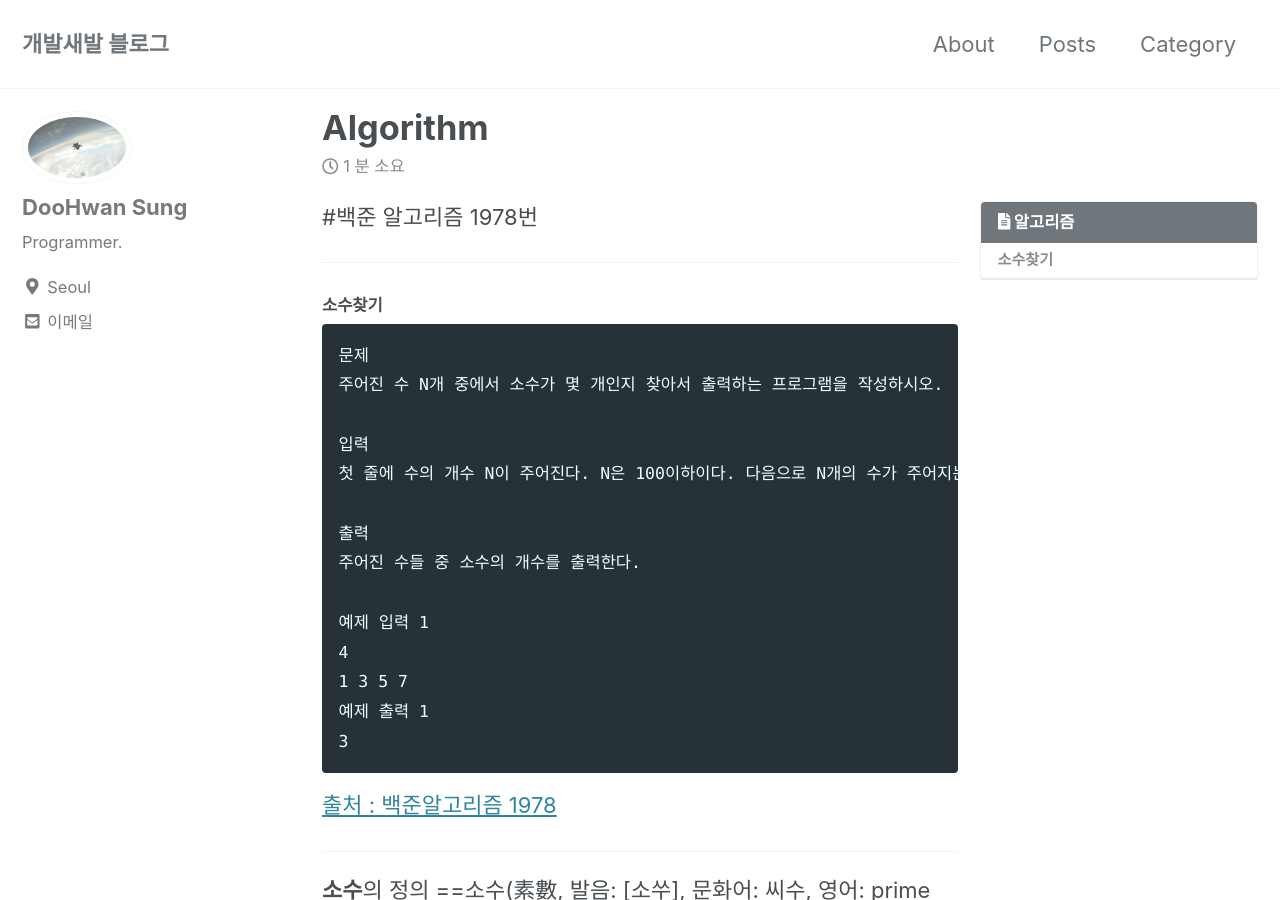
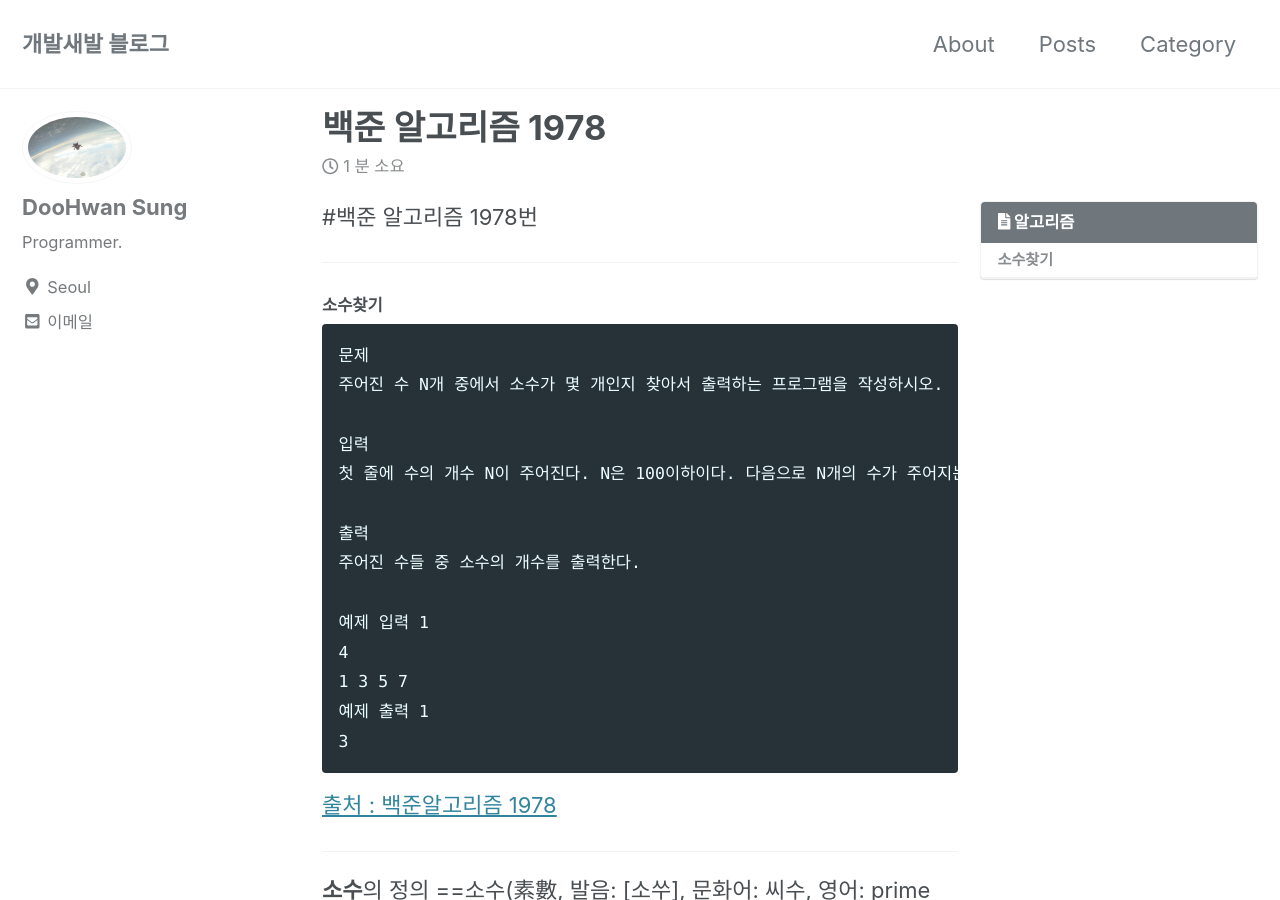
Before and after one commit to doohwannet7/doohwannet7.github.io, a Jekyll site: the page built from _posts/2019-01-02-1978.md, in a window 1280 px wide and 900 px high. Built offline with Jekyll 4.4.1, drawn with Linux system fonts in a browser that asks for light colours; cached includes are drawn as plain includes; nearby versions of some CDN libraries.

Commit message:
al changed

```diff
--- a/_posts/2019-01-02-1978.md
+++ b/_posts/2019-01-02-1978.md
@@ -1,5 +1,5 @@
 ---
-title: Algorithm
+title: 백준 알고리즘 1978
 comments : true
 search : true
 categories:
```
